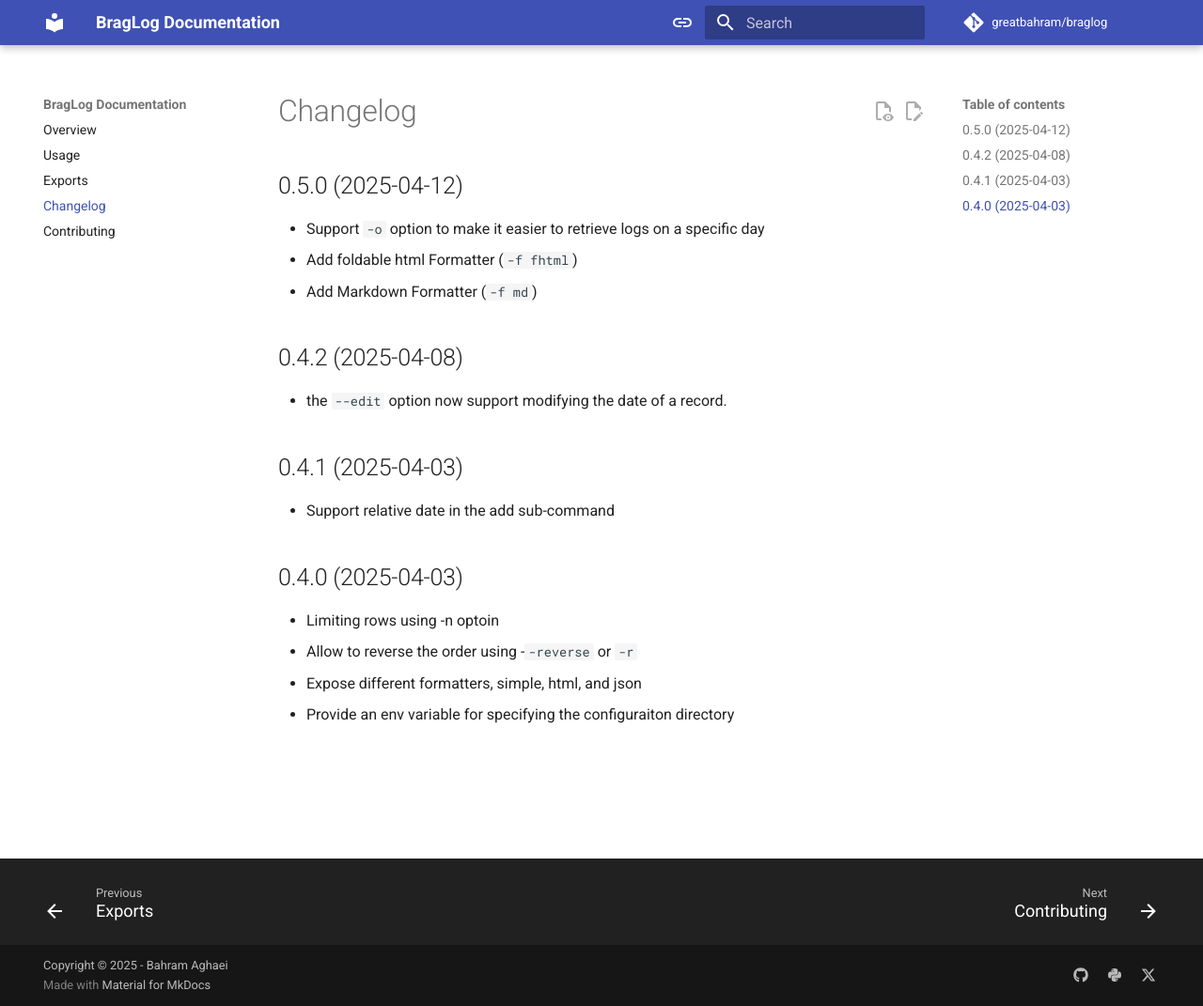
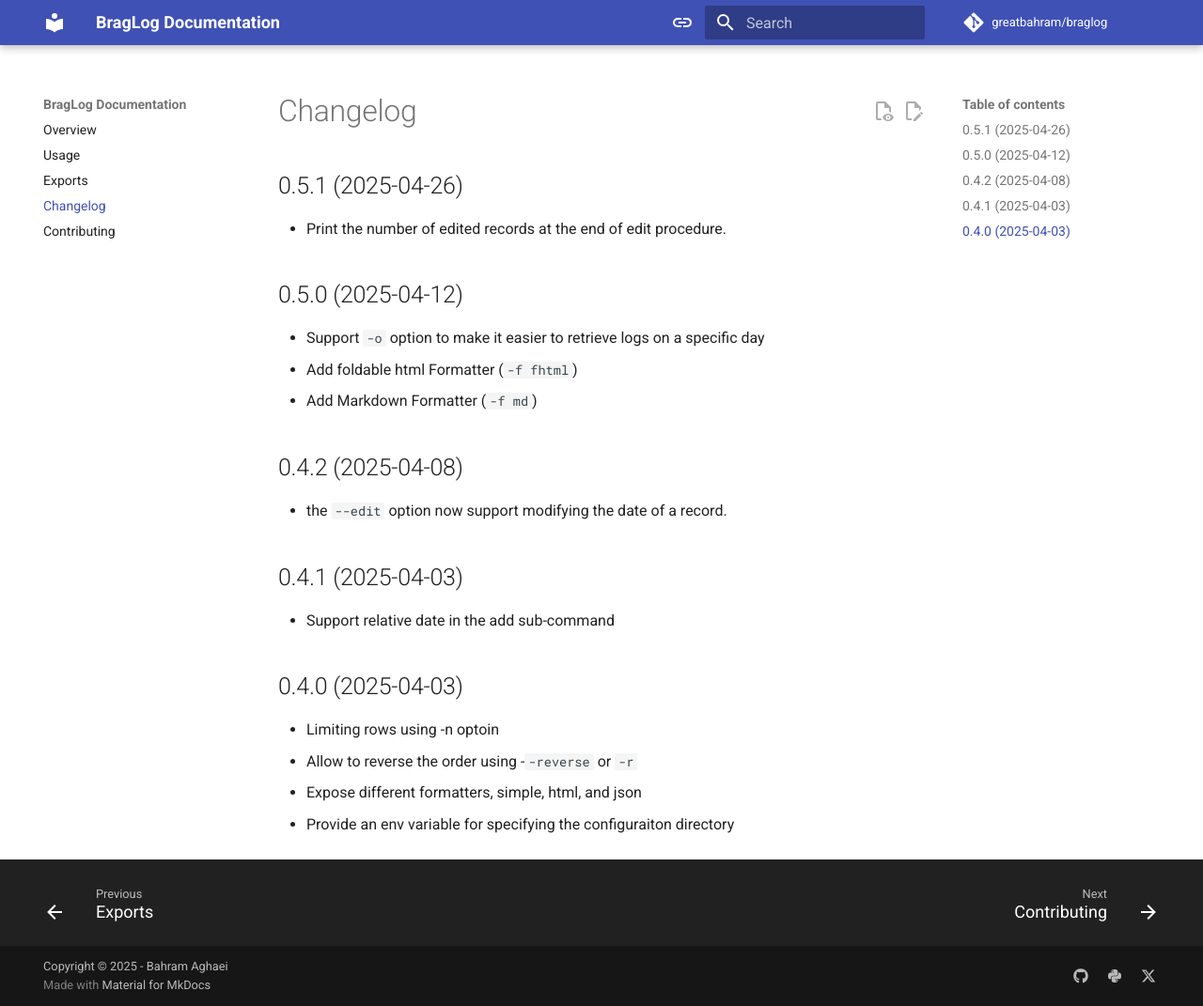
Before and after one commit to GreatBahram/braglog, an MkDocs documentation site: the page built from docs/changelog.md, in a window 1280 px wide and 1071 px high. Shown: the whole window at 94% size. Built offline with MkDocs 1.6.1 and Material for MkDocs 9.7.7, drawn with Linux system fonts in a browser that asks for light colours; comment, search, counter and statistics services are not loaded.

Commit message:
update the changelog file

```diff
--- a/docs/changelog.md
+++ b/docs/changelog.md
@@ -1,8 +1,12 @@
 # Changelog
+## 0.5.1 (2025-04-26)
+- Print the number of edited records at the end of edit procedure.
+
 ## 0.5.0 (2025-04-12)
 - Support `-o` option to make it easier to retrieve logs on a specific day
 - Add foldable html Formatter (`-f fhtml`)
 - Add Markdown Formatter (`-f md`)
+
 ## 0.4.2 (2025-04-08)
 - the `--edit` option now support modifying the date of a record.
 
```
